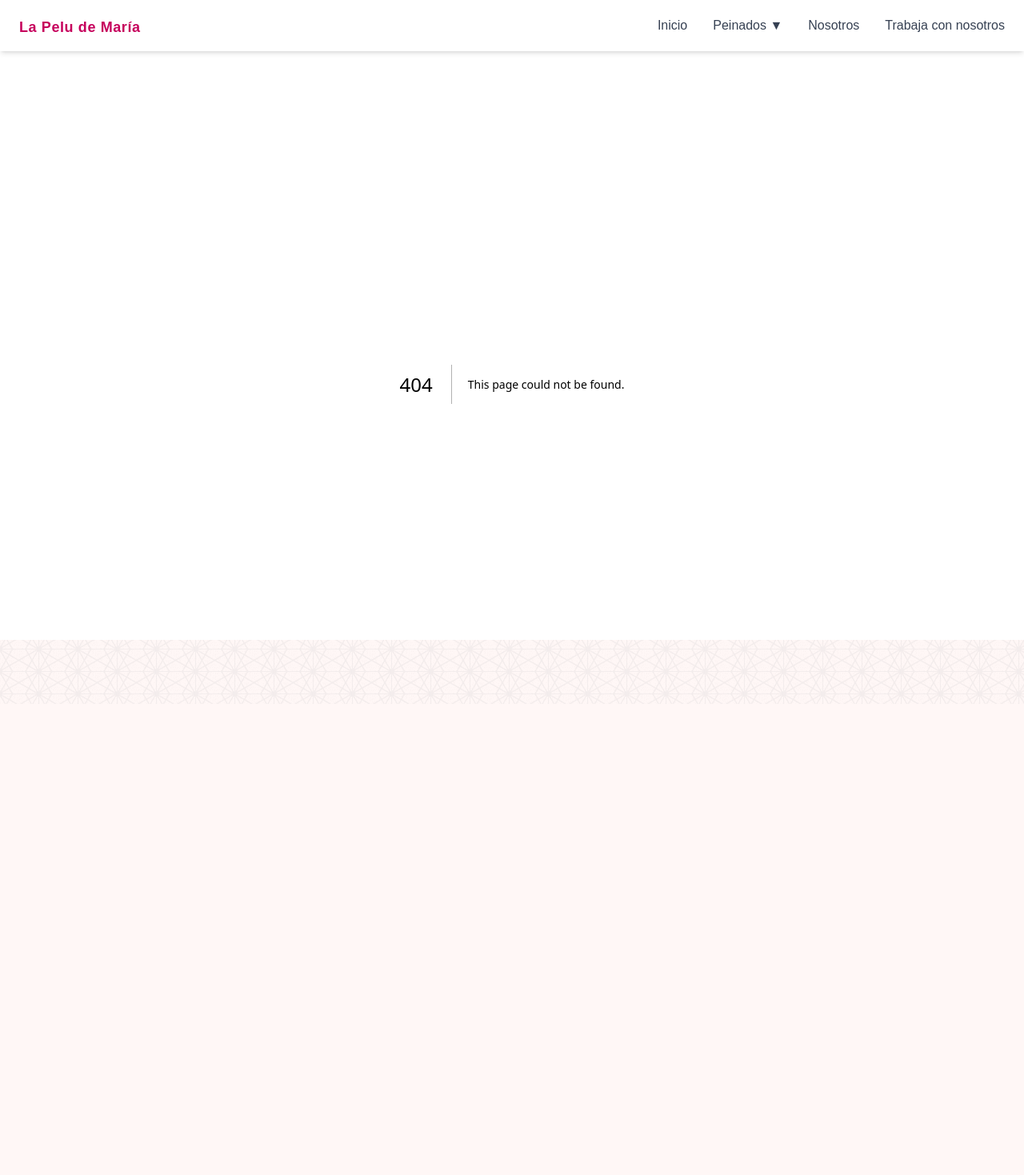
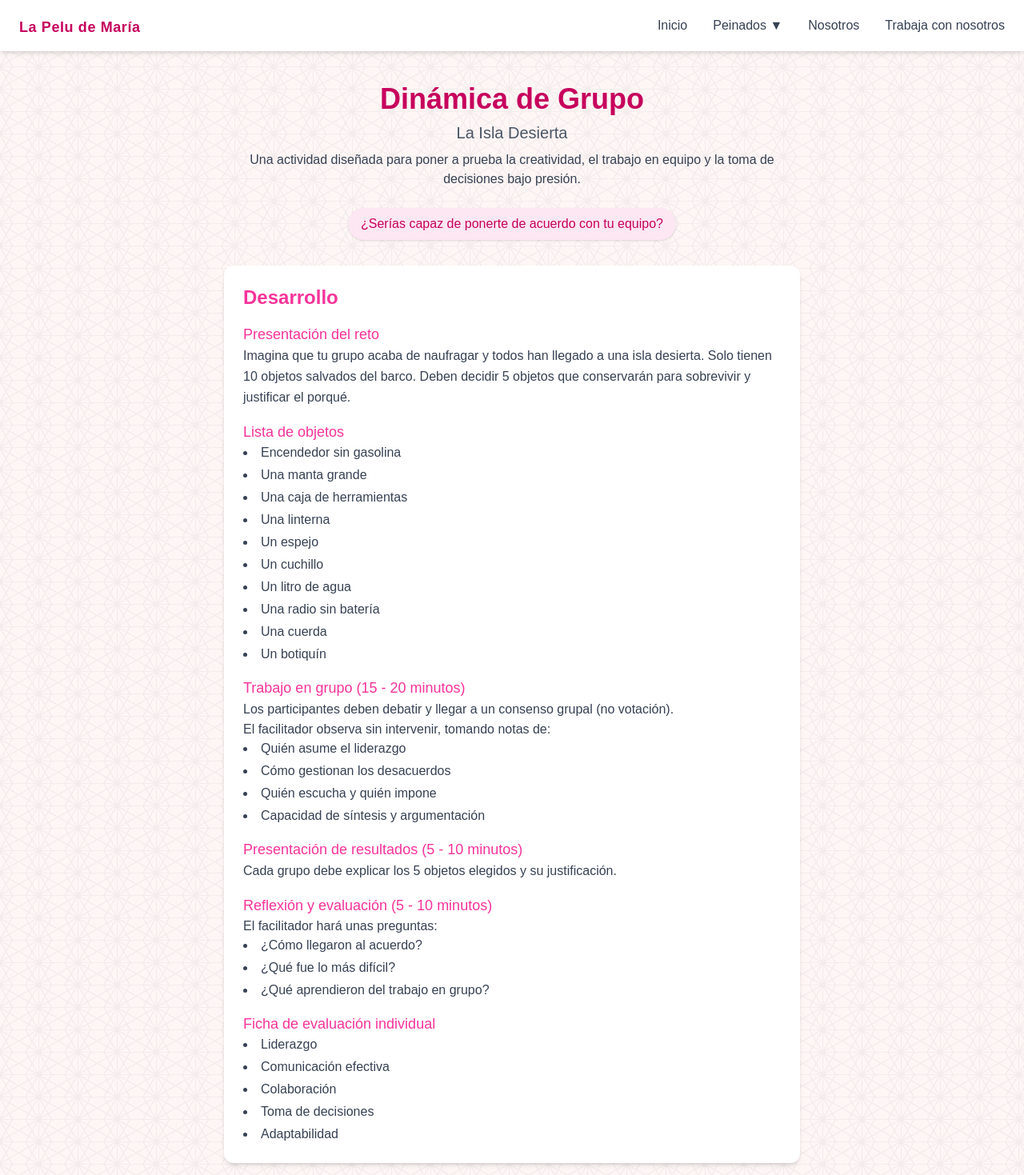
Before and after one commit to AdrianGonzalo/EventoBlog, a Next.js app in the folder web/: page /dynamic in a window 1280 px wide. Before the commit this address had no page. Shown: the top 1469 px of the page at 80% size. Before the commit the page ends 880 px from the top, so only its background shows below. Built offline with nearby package versions, Linux system fonts and the light colour scheme.

Commit message:
añadido nueva seccion de dinamica de grupo

```diff
--- /dev/null
+++ b/web/src/app/dynamic/page.js
@@ -0,0 +1,104 @@
+export default function Dynamic() {
+  return (
+    <main className="max-w-3xl mx-auto p-6 space-y-8">
+      <header className="text-center space-y-2">
+        <h1 className="text-4xl font-bold text-pink-700">Dinámica de Grupo</h1>
+        <h3 className="text-xl text-gray-600">La Isla Desierta</h3>
+        <p className="text-gray-700 max-w-2xl mx-auto">
+          Una actividad diseñada para poner a prueba la creatividad, el trabajo
+          en equipo y la toma de decisiones bajo presión.
+        </p>
+        <div className="inline-block mt-4 bg-pink-100 text-pink-700 px-4 py-2 rounded-full font-medium shadow-sm">
+          ¿Serías capaz de ponerte de acuerdo con tu equipo?
+        </div>
+      </header>
+
+      <section className="bg-white shadow-md p-6 rounded-xl space-y-4">
+        <h4 className="text-2xl font-semibold text-pink-500">Desarrollo</h4>
+
+        <div>
+          <h6 className="text-lg font-medium text-pink-500">
+            Presentación del reto
+          </h6>
+          <p className="text-gray-700 leading-relaxed">
+            Imagina que tu grupo acaba de naufragar y todos han llegado a una
+            isla desierta. Solo tienen 10 objetos salvados del barco. Deben
+            decidir 5 objetos que conservarán para sobrevivir y justificar el
+            porqué.
+          </p>
+        </div>
+
+        <div>
+          <h6 className="text-lg font-medium text-pink-500">
+            Lista de objetos
+          </h6>
+          <ul className="list-disc list-inside text-gray-700 space-y-1">
+            <li>Encendedor sin gasolina</li>
+            <li>Una manta grande</li>
+            <li>Una caja de herramientas</li>
+            <li>Una linterna</li>
+            <li>Un espejo</li>
+            <li>Un cuchillo</li>
+            <li>Un litro de agua</li>
+            <li>Una radio sin batería</li>
+            <li>Una cuerda</li>
+            <li>Un botiquín</li>
+          </ul>
+        </div>
+
+        <div>
+          <h6 className="text-lg font-medium text-pink-500">
+            Trabajo en grupo (15 - 20 minutos)
+          </h6>
+          <p className="text-gray-700 leading-relaxed">
+            Los participantes deben debatir y llegar a un consenso grupal (no
+            votación).
+          </p>
+          <p className="text-gray-700">
+            El facilitador observa sin intervenir, tomando notas de:
+          </p>
+          <ul className="list-disc list-inside text-gray-700 space-y-1">
+            <li>Quién asume el liderazgo</li>
+            <li>Cómo gestionan los desacuerdos</li>
+            <li>Quién escucha y quién impone</li>
+            <li>Capacidad de síntesis y argumentación</li>
+          </ul>
+        </div>
+
+        <div>
+          <h6 className="text-lg font-medium text-pink-500">
+            Presentación de resultados (5 - 10 minutos)
+          </h6>
+          <p className="text-gray-700 leading-relaxed">
+            Cada grupo debe explicar los 5 objetos elegidos y su justificación.
+          </p>
+        </div>
+
+        <div>
+          <h6 className="text-lg font-medium text-pink-500">
+            Reflexión y evaluación (5 - 10 minutos)
+          </h6>
+          <p className="text-gray-700">El facilitador hará unas preguntas:</p>
+          <ul className="list-disc list-inside text-gray-700 space-y-1">
+            <li>¿Cómo llegaron al acuerdo?</li>
+            <li>¿Qué fue lo más difícil?</li>
+            <li>¿Qué aprendieron del trabajo en grupo?</li>
+          </ul>
+        </div>
+
+        <div>
+          <h6 className="text-lg font-medium text-pink-500">
+            Ficha de evaluación individual
+          </h6>
+          <ul className="list-disc list-inside text-gray-700 space-y-1">
+            <li>Liderazgo</li>
+            <li>Comunicación efectiva</li>
+            <li>Colaboración</li>
+            <li>Toma de decisiones</li>
+            <li>Adaptabilidad</li>
+          </ul>
+        </div>
+      </section>
+    </main>
+  );
+}
--- a/web/src/app/page.js
+++ b/web/src/app/page.js
@@ -55,6 +55,27 @@
         </div>
       )}
 
+      {/* Dinamica en grupo */}
+      <section className="max-w-4xl mx-auto my-24 bg-white/90 backdrop-blur-sm border border-pink-100  shadow-md p-10 text-center">
+        <h2 className="text-3xl font-semibold text-pink-700 mb-4">
+          Dinámica de grupo
+        </h2>
+        <p className="max-w-xl mx-auto text-gray-700 mb-8">
+          En <strong>La Pelu de María</strong> valoramos el trabajo en equipo y
+          las buenas conexiones. Por eso hemos preparado una dinámica especial
+          donde el grupo debe colaborar, decidir y superar un reto juntos.
+        </p>
+        <div>
+          <Link
+            href="/dynamic"
+            className="text-pink-500 hover:text-pink-600 font-medium"
+          >
+            Explorar la dinámica →
+          </Link>
+        </div>
+      </section>
+
+      {/* Ejemplos peinados */}
       <section className="max-w-4xl mx-auto my-24 bg-white/90 backdrop-blur-sm border border-pink-100  shadow-md p-10 text-center">
         <h2 className="text-2xl sm:text-3xl font-semibold text-pink-700 mb-6">
           Inspírate con nuestros peinados
```
